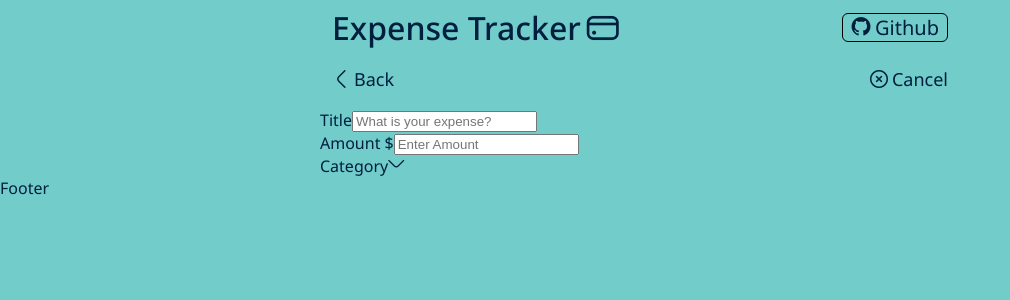
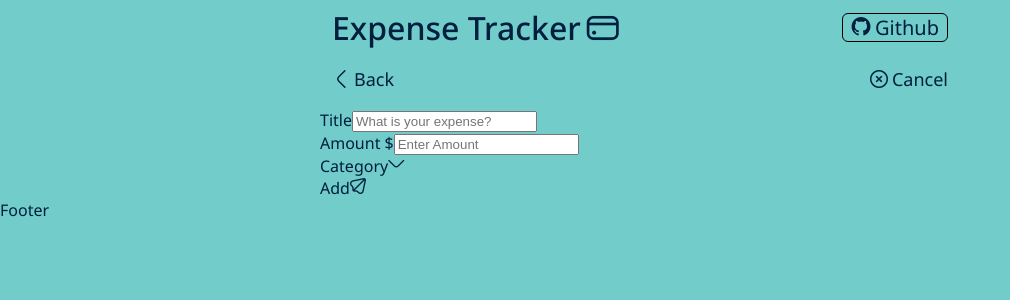
Before and after one commit to CoreyPhillipsOfficial/expense-tracker, a React (Create React App) app: page /add-expense in a window 1280 px wide. Shown: the top 300 px of the page, without its empty margins (0-1010 px from the left). Built offline with nearby package versions, Linux system fonts and the light colour scheme.

Commit message:
handleSubmit function

```diff
--- a/src/components/add-form/index.js
+++ b/src/components/add-form/index.js
@@ -25,6 +25,10 @@ const AddForm = () => {
     const handleCategory = (category) => {
         setCategory(category)
         setCategoryOpen(false)
+    }
+
+    const handleSubmit = () => {
+        console.log('Submit Clicked');
     }
 
     return (
@@ -67,6 +71,12 @@ const AddForm = () => {
                     }
                 </div>
             </div>
+            <div className="form-add-button">
+                <div onClick={handleSubmit}>
+                    <label>Add</label>
+                    <i className='fi-rr-paper-plane'></i>
+                </div>
+            </div>
         </div>
     )
 };
```
